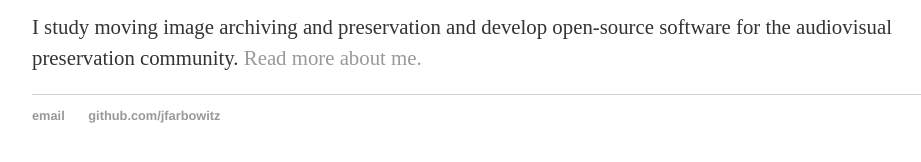
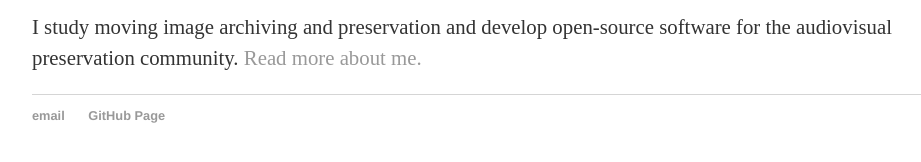
Before and after one commit to jfarbowitz/jfarbowitz.github.io, a Jekyll site: the page built from index.html, in a window 1280 px wide. Shown: the part 166-328 px from the top of the page, without its empty margins (160-1081 px from the left). Built offline with Jekyll 4.4.1, drawn with Linux system fonts in a browser that asks for light colours.

Commit message:
improved layout

```diff
--- a/_layouts/default.html
+++ b/_layouts/default.html
@@ -23,7 +23,7 @@
 		<footer>
     		<ul>
         		<li><a href="mailto:jfarbowitz@gmail.com">email</a></li>
-        		<li><a href="https://github.com/jfarbowitz">github.com/jfarbowitz</a></li>
+        		<li><a href="https://github.com/jfarbowitz">GitHub Page</a></li>
 			</ul>
 		</footer>
 	</body>
```
